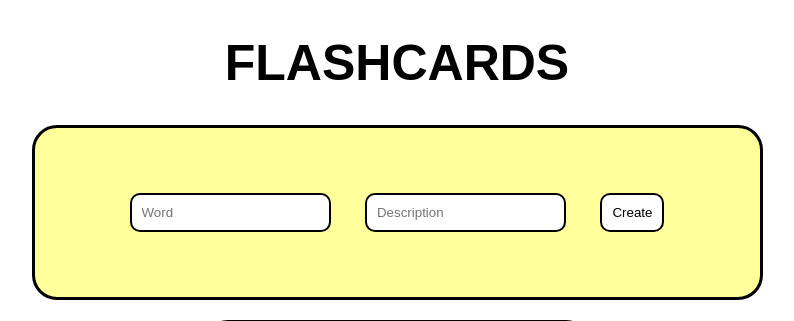
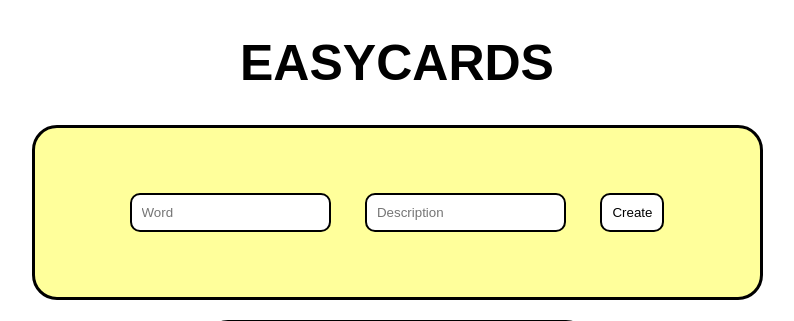
Before and after one commit to jechangoh/EasyCards, a Flask app: page / in a window 1280 px wide. Shown: the top 321 px of the page, without its empty margins (243-1037 px from the left). Run offline with Flask 2, Linux system fonts and the light colour scheme; data comes from the database, SQL or seed files in the repository.

Commit message:
Update index.html

```diff
--- a/templates/index.html
+++ b/templates/index.html
@@ -1,7 +1,7 @@
 {% extends 'base.html' %}
 
 {% block content %}
-    <h1>{% block title %} FLASHCARDS {% endblock %}</h1>
+    <h1>{% block title %} EASYCARDS {% endblock %}</h1>
     <div class="form">
         <form action="/flashcards" method="POST">
             <input autocomplete="off" name="word" placeholder="Word" type="text">
```
